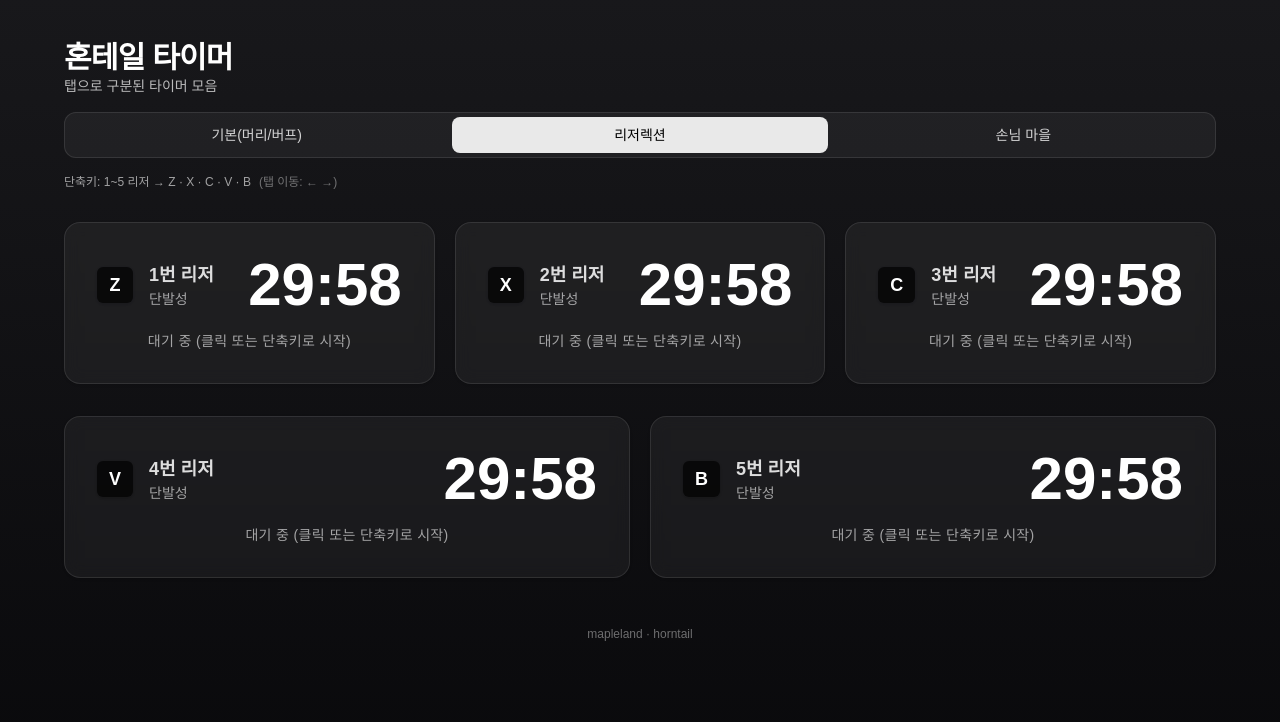
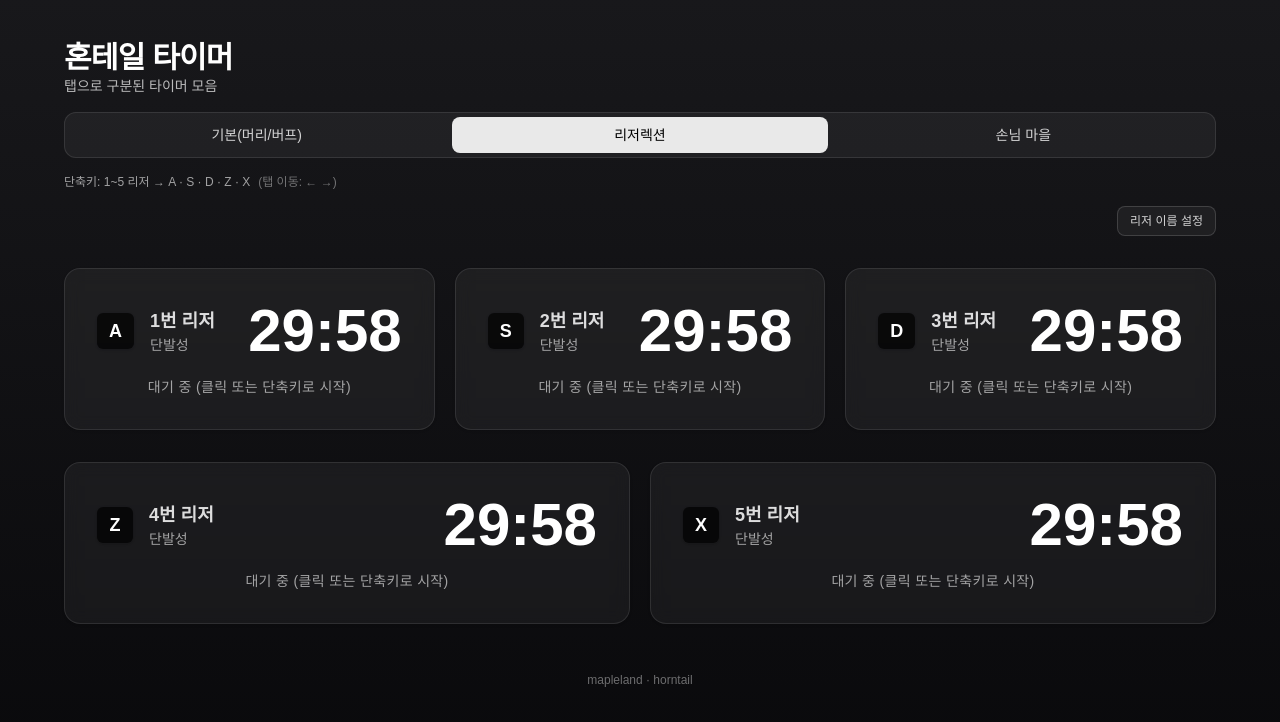
Before and after one commit to myungwoo/horntail-timer, a Next.js app: page / in a window 1280 px wide. Both pictures are taken after a click on the button "리저렉션". Shown: the top 722 px of the page. Built offline with nearby package versions, Linux system fonts and the light colour scheme.

Commit message:
리저렉션 이름 설정 기능 추가

```diff
--- a/src/app/page.tsx
+++ b/src/app/page.tsx
@@ -2,11 +2,15 @@
 
 import { useEffect, useState } from "react";
 import TimerCard from "@/components/TimerCard";
+import ResurrectionNamesModal from "@/components/ResurrectionNamesModal";
 
 type TabKey = "core" | "res" | "guest";
 
 export default function Home() {
   const [tab, setTab] = useState<TabKey>("core");
+  const [resNames, setResNames] = useState<string[]>(["", "", "", "", ""
+  ]);
+  const [showResModal, setShowResModal] = useState(false);
   // Tab keyboard shortcuts: ArrowLeft/ArrowRight to move between tabs
   useEffect(() => {
     const onKey = (e: KeyboardEvent) => {
@@ -24,6 +28,27 @@ export default function Home() {
     window.addEventListener("keydown", onKey);
     return () => window.removeEventListener("keydown", onKey);
   }, []);
+
+  // Load and persist resurrection names
+  useEffect(() => {
+    try {
+      const raw = typeof window !== "undefined" ? localStorage.getItem("resNames") : null;
+      if (raw) {
+        const parsed = JSON.parse(raw);
+        if (Array.isArray(parsed) && parsed.length === 5) {
+          setResNames(parsed.map((v) => (typeof v === "string" ? v : "")));
+        }
+      }
+    } catch {}
+  }, []);
+
+  useEffect(() => {
+    try {
+      if (typeof window !== "undefined") {
+        localStorage.setItem("resNames", JSON.stringify(resNames));
+      }
+    } catch {}
+  }, [resNames]);
   return (
     <div className="min-h-screen bg-gradient-to-b from-zinc-900 to-zinc-950 px-4 py-6 text-white sm:px-8 sm:py-10">
       <main className="mx-auto max-w-6xl space-y-6 sm:space-y-8">
@@ -62,10 +87,21 @@ export default function Home() {
           </div>
           <div className="text-xs text-white/60">
             {tab === "core" && "단축키: 좌(1) · 중(2) · 우(3) · 50%(Q) · 30%(W)"}
-            {tab === "res" && "단축키: 1~5 리저 → Z · X · C · V · B"}
+            {tab === "res" && "단축키: 1~5 리저 → A · S · D · Z · X"}
             {tab === "guest" && "단축키: 손님 마을 → Space"}
             <span className="ml-2 text-white/40">(탭 이동: ← →)</span>
           </div>
+          {tab === "res" && (
+            <div className="flex items-center justify-end">
+              <button
+                type="button"
+                onClick={() => setShowResModal(true)}
+                className="rounded-lg border border-white/15 bg-white/5 px-3 py-1.5 text-xs text-white/80 hover:bg-white/10"
+              >
+                리저 이름 설정
+              </button>
+            </div>
+          )}
         </header>
 
         <section aria-label="heads" className={`${tab === "core" ? "grid" : "hidden"} grid-cols-1 gap-5 sm:grid-cols-3`}>
@@ -80,14 +116,14 @@ export default function Home() {
         </section>
 
         <section aria-label="resurrection-row-1" className={`${tab === "res" ? "grid" : "hidden"} grid-cols-1 gap-5 sm:grid-cols-3`}>
-          <TimerCard label="1번 리저" hotkey="z" durationSeconds={29 * 60 + 58} autoRepeat={false} accentClassName="from-purple-500 to-violet-600" warningSeconds={10} warningBgClassName="bg-purple-600" onWarningStart={() => { const el = document.querySelector('button[aria-label="tab-res"]'); if (el && tab !== "res") { el.classList.add('warning-blink'); setTimeout(() => el.classList.remove('warning-blink'), 2000); } }} />
-          <TimerCard label="2번 리저" hotkey="x" durationSeconds={29 * 60 + 58} autoRepeat={false} accentClassName="from-purple-500 to-violet-600" warningSeconds={10} warningBgClassName="bg-purple-600" onWarningStart={() => { const el = document.querySelector('button[aria-label="tab-res"]'); if (el && tab !== "res") { el.classList.add('warning-blink'); setTimeout(() => el.classList.remove('warning-blink'), 2000); } }} />
-          <TimerCard label="3번 리저" hotkey="c" durationSeconds={29 * 60 + 58} autoRepeat={false} accentClassName="from-purple-500 to-violet-600" warningSeconds={10} warningBgClassName="bg-purple-600" onWarningStart={() => { const el = document.querySelector('button[aria-label="tab-res"]'); if (el && tab !== "res") { el.classList.add('warning-blink'); setTimeout(() => el.classList.remove('warning-blink'), 2000); } }} />
+          <TimerCard label={resNames[0] || "1번 리저"} hotkey="a" durationSeconds={29 * 60 + 58} autoRepeat={false} accentClassName="from-purple-500 to-violet-600" warningSeconds={10} warningBgClassName="bg-purple-600" onWarningStart={() => { const el = document.querySelector('button[aria-label="tab-res"]'); if (el && tab !== "res") { el.classList.add('warning-blink'); setTimeout(() => el.classList.remove('warning-blink'), 2000); } }} />
+          <TimerCard label={resNames[1] || "2번 리저"} hotkey="s" durationSeconds={29 * 60 + 58} autoRepeat={false} accentClassName="from-purple-500 to-violet-600" warningSeconds={10} warningBgClassName="bg-purple-600" onWarningStart={() => { const el = document.querySelector('button[aria-label="tab-res"]'); if (el && tab !== "res") { el.classList.add('warning-blink'); setTimeout(() => el.classList.remove('warning-blink'), 2000); } }} />
+          <TimerCard label={resNames[2] || "3번 리저"} hotkey="d" durationSeconds={29 * 60 + 58} autoRepeat={false} accentClassName="from-purple-500 to-violet-600" warningSeconds={10} warningBgClassName="bg-purple-600" onWarningStart={() => { const el = document.querySelector('button[aria-label="tab-res"]'); if (el && tab !== "res") { el.classList.add('warning-blink'); setTimeout(() => el.classList.remove('warning-blink'), 2000); } }} />
         </section>
 
         <section aria-label="resurrection-row-2" className={`${tab === "res" ? "grid" : "hidden"} grid-cols-1 gap-5 sm:grid-cols-2`}>
-          <TimerCard label="4번 리저" hotkey="v" durationSeconds={29 * 60 + 58} autoRepeat={false} accentClassName="from-purple-500 to-violet-600" warningSeconds={10} warningBgClassName="bg-purple-600" onWarningStart={() => { const el = document.querySelector('button[aria-label="tab-res"]'); if (el && tab !== "res") { el.classList.add('warning-blink'); setTimeout(() => el.classList.remove('warning-blink'), 2000); } }} />
-          <TimerCard label="5번 리저" hotkey="b" durationSeconds={29 * 60 + 58} autoRepeat={false} accentClassName="from-purple-500 to-violet-600" warningSeconds={10} warningBgClassName="bg-purple-600" onWarningStart={() => { const el = document.querySelector('button[aria-label="tab-res"]'); if (el && tab !== "res") { el.classList.add('warning-blink'); setTimeout(() => el.classList.remove('warning-blink'), 2000); } }} />
+          <TimerCard label={resNames[3] || "4번 리저"} hotkey="z" durationSeconds={29 * 60 + 58} autoRepeat={false} accentClassName="from-purple-500 to-violet-600" warningSeconds={10} warningBgClassName="bg-purple-600" onWarningStart={() => { const el = document.querySelector('button[aria-label="tab-res"]'); if (el && tab !== "res") { el.classList.add('warning-blink'); setTimeout(() => el.classList.remove('warning-blink'), 2000); } }} />
+          <TimerCard label={resNames[4] || "5번 리저"} hotkey="x" durationSeconds={29 * 60 + 58} autoRepeat={false} accentClassName="from-purple-500 to-violet-600" warningSeconds={10} warningBgClassName="bg-purple-600" onWarningStart={() => { const el = document.querySelector('button[aria-label="tab-res"]'); if (el && tab !== "res") { el.classList.add('warning-blink'); setTimeout(() => el.classList.remove('warning-blink'), 2000); } }} />
         </section>
 
         <section aria-label="guest-town" className={`${tab === "guest" ? "grid" : "hidden"} grid-cols-1 gap-5`}>
@@ -95,6 +131,12 @@ export default function Home() {
         </section>
 
         <footer className="pt-4 text-center text-xs text-white/40">mapleland · horntail</footer>
+        <ResurrectionNamesModal
+          open={showResModal}
+          initialNames={resNames}
+          onClose={() => setShowResModal(false)}
+          onSubmit={(names) => { setResNames(names); setShowResModal(false); }}
+        />
       </main>
     </div>
   );
--- /dev/null
+++ b/src/components/ResurrectionNamesModal.tsx
@@ -0,0 +1,65 @@
+"use client";
+
+import { useEffect, useState } from "react";
+
+type Props = {
+  open: boolean;
+  initialNames: string[]; // length 5
+  onClose: () => void;
+  onSubmit: (names: string[]) => void;
+};
+
+export default function ResurrectionNamesModal({ open, initialNames, onClose, onSubmit }: Props) {
+  const [names, setNames] = useState<string[]>(["", "", "", "", ""]);
+
+  useEffect(() => {
+    if (open) {
+      setNames((initialNames && initialNames.length === 5) ? initialNames : ["", "", "", "", ""]);
+    }
+  }, [open, initialNames]);
+
+  if (!open) return null;
+
+  return (
+    <div className="fixed inset-0 z-50 flex items-center justify-center">
+      <div className="absolute inset-0 bg-black/60 backdrop-blur-sm" onClick={onClose} />
+      <div className="relative z-10 w-full max-w-md rounded-2xl border border-white/10 bg-zinc-900 p-5 text-white shadow-xl">
+        <div className="mb-4 text-lg font-semibold">리저렉션 이름 설정</div>
+        <div className="space-y-3">
+          {names.map((val, idx) => (
+            <div className="flex items-center gap-3" key={idx}>
+              <label className="w-16 text-sm text-white/70">{idx + 1}번</label>
+              <input
+                type="text"
+                value={val}
+                onChange={(e) => {
+                  const next = [...names];
+                  next[idx] = e.target.value;
+                  setNames(next);
+                }}
+                placeholder={`${idx + 1}번 리저`}
+                className="flex-1 rounded-lg border border-white/10 bg-white/5 px-3 py-2 text-sm outline-none placeholder:text-white/30 focus:border-white/30"
+              />
+            </div>
+          ))}
+        </div>
+        <div className="mt-5 flex justify-end gap-2">
+          <button
+            type="button"
+            onClick={onClose}
+            className="rounded-lg px-3 py-2 text-sm text-white/80 hover:bg-white/10"
+          >
+            취소
+          </button>
+          <button
+            type="button"
+            onClick={() => onSubmit(names)}
+            className="rounded-lg bg-white/90 px-3 py-2 text-sm font-semibold text-black hover:bg-white"
+          >
+            저장
+          </button>
+        </div>
+      </div>
+    </div>
+  );
+}
```
Also changed, not shown: 1 other file (tests, documents, lock files or other folders).
